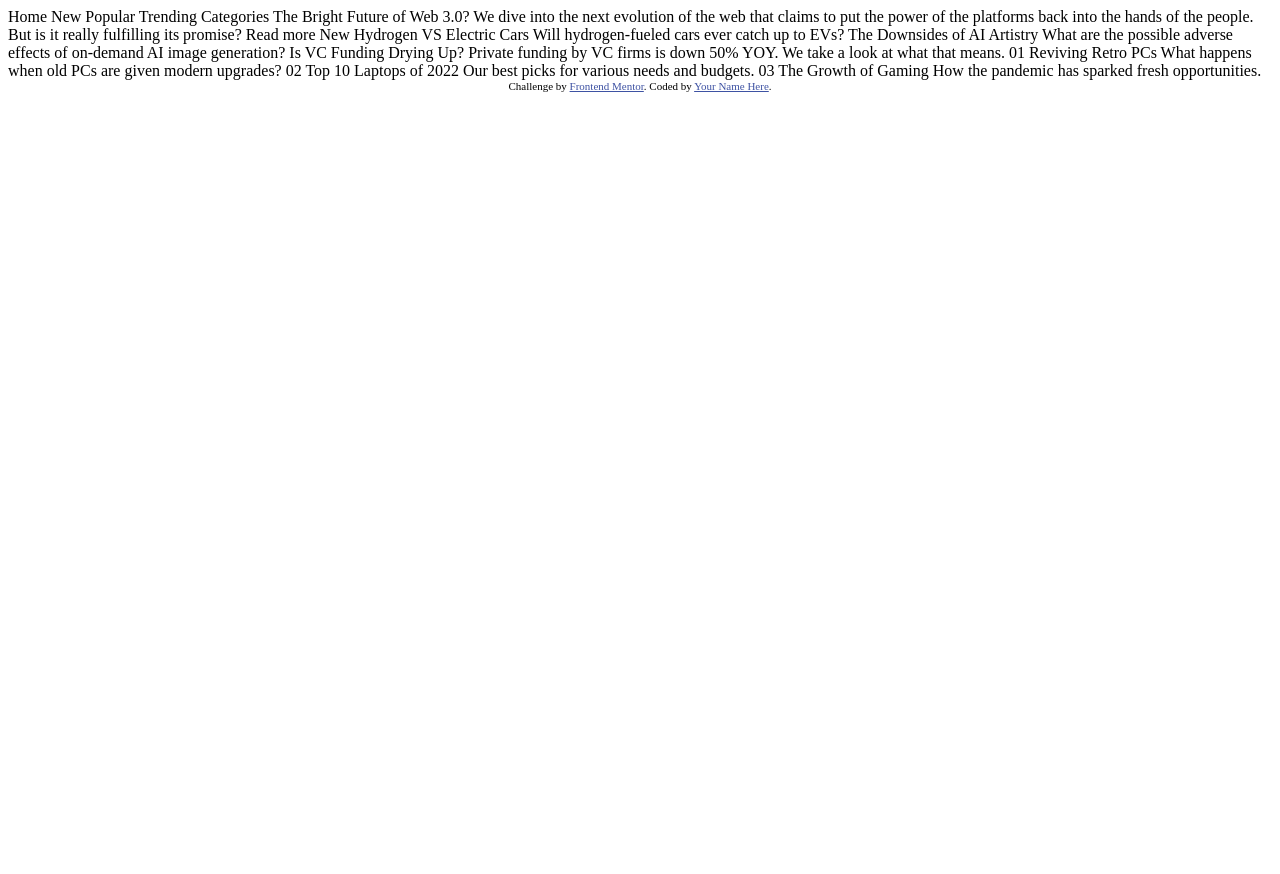
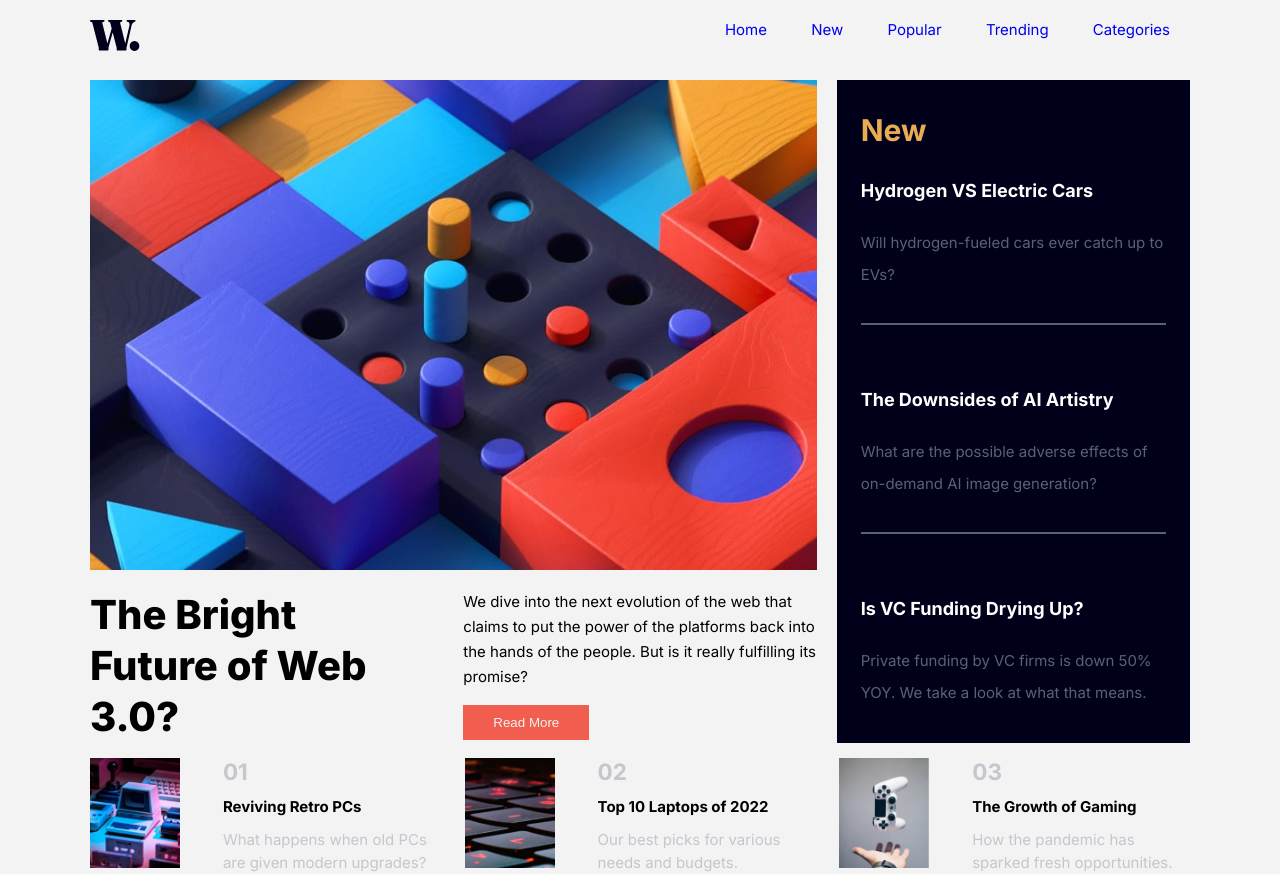
Before and after one commit to michaelaboctario/news-homepage, a plain HTML site: page index.html in a window 1280 px wide. Before the commit the page ends 800 px from the top, so only its background shows below. Drawn offline with Linux system fonts and the light colour scheme.

Commit message:
add solution files

```diff
--- a/index.html
+++ b/index.html
@@ -1,60 +1,126 @@
 <!DOCTYPE html>
 <html lang="en">
   <head>
-  <meta charset="UTF-8">
-  <meta name="viewport" content="width=device-width, initial-scale=1.0"> <!-- displays site properly based on user's device -->
-
-  <link rel="icon" type="image/png" sizes="32x32" href="./assets/images/favicon-32x32.png">
-
+    <meta charset="UTF-8" />
+    <meta http-equiv="X-UA-Compatible" content="IE=edge" />
+    <meta name="viewport" content="width=device-width, initial-scale=1.0" />
+    <link
+      rel="icon"
+      type="image/png"
+      sizes="32x32"
+      href="./assets/images/favicon-32x32.png"
+    />
+    <link rel="stylesheet" href="styles.css" type="text/css" />
     <title>Frontend Mentor | News homepage</title>
-
-  <!-- Feel free to remove these styles or customise in your own stylesheet 👍 -->
-  <style>
-    .attribution { font-size: 11px; text-align: center; }
-    .attribution a { color: hsl(228, 45%, 44%); }
-  </style>
   </head>
   <body>
+    <header>
+      <div class="logo__img">
+        <img src="./assets/images/logo.svg" alt="logo" />
+      </div>
+      <nav>
+        <ul>
+          <li><a href="#">Home</a></li>
+          <li><a href="#">New</a></li>
+          <li><a href="#">Popular</a></li>
+          <li><a href="#">Trending</a></li>
+          <li><a href="#">Categories</a></li>
+        </ul>
+      </nav>
+      <!-- nav icon section -->
+      <img class="icon-menu"
+        id="open-menu"
+        src="./assets/images/icon-menu.svg"
+        alt="icon menu open"
+      />
+      <img class="icon-menu-close"
+        id="close-menu"
+        src="./assets/images/icon-menu-close.svg"
+        alt="icon menu close"
+      />
+    </header>
+    <div class="container">
+      <main>
+        <section class="hero">
+          <img class="image__hero"
+            src="./assets/images/image-web-3-desktop.jpg"
+            alt="web-3 Image for desktop"
+          />
+         <!--  <div class="imagebg"></div> -->
+        </section>
+        <h1 class="hero__column">The Bright Future of Web 3.0?</h1>
+        <article class="hero__column hero__description">
+          <p>
+            We dive into the next evolution of the web that claims to put the
+            power of the platforms back into the hands of the people. But is it
+            really fulfilling its promise?
+          </p>
+          <button>Read More</button>
+        </article>
+        <aside>
+          <h2>New</h2>
 
-  Home
-  New
-  Popular
-  Trending
-  Categories
+          <div class="hero__more">
+            <h4>Hydrogen VS Electric Cars</h4>
+            <p>Will hydrogen-fueled cars ever catch up to EVs?</p>
+            <div class="border"></div>
+          </div>
 
-  The Bright Future of Web 3.0?
+          <div class="hero__more">
+            <h4>The Downsides of AI Artistry</h4>
+            <p>
+              What are the possible adverse effects of on-demand AI image
+              generation?
+            </p>
+            <div class="border"></div>
+          </div>
 
-  We dive into the next evolution of the web that claims to put the power of the platforms back into the hands of the people.
-  But is it really fulfilling its promise?
+          <div class="hero__more">
+            <h4>Is VC Funding Drying Up?</h4>
+            <p>
+              Private funding by VC firms is down 50% YOY. We take a look at what
+              that means.
+            </p>
+          </div>
+        </aside>
 
-  Read more
+        <section class="more__info">
+          <div class="more__info__col--1">
+            <img
+              src="./assets/images/image-retro-pcs.jpg"
+              alt="reviving retro pc's"
+            />
+            <div class="content__img">
+              <h2>01</h2>
+              <h4>Reviving Retro PCs</h4>
+              <p>What happens when old PCs are given modern upgrades?</p>
+            </div>
+          </div>
 
-  New
+          <div class="more__info__col--2">
+            <img src="./assets/images/image-top-laptops.jpg" alt="top laptops" />
+            <div class="content__img">
+              <h2>02</h2>
+              <h4>Top 10 Laptops of 2022</h4>
+              <p>Our best picks for various needs and budgets.</p>
+            </div>
+          </div>
 
-  Hydrogen VS Electric Cars
-  Will hydrogen-fueled cars ever catch up to EVs?
+          <div class="more__info__col--3">
+            <img
+              src="./assets/images/image-gaming-growth.jpg"
+              alt="gaming growth"
+            />
+            <div class="content__img">
+              <h2>03</h2>
+              <h4>The Growth of Gaming</h4>
+              <p>How the pandemic has sparked fresh opportunities.</p>
+            </div>
+          </div>
+        </section>
+      </main>
 
-  The Downsides of AI Artistry
-  What are the possible adverse effects of on-demand AI image generation?
-
-  Is VC Funding Drying Up?
-  Private funding by VC firms is down 50% YOY. We take a look at what that means.
-
-  01
-  Reviving Retro PCs
-  What happens when old PCs are given modern upgrades?
-
-  02
-  Top 10 Laptops of 2022
-  Our best picks for various needs and budgets.
-
-  03
-  The Growth of Gaming
-  How the pandemic has sparked fresh opportunities.
-
-  <div class="attribution">
-    Challenge by <a href="https://www.frontendmentor.io?ref=challenge" target="_blank">Frontend Mentor</a>.
-    Coded by <a href="#">Your Name Here</a>.
     </div>
+    <script src="script.js"></script>
   </body>
 </html>
--- /dev/null
+++ b/script.js
@@ -0,0 +1,16 @@
+"use strict";
+const openMenu = document.querySelector("#open-menu");
+const ul = document.querySelector("nav > ul");
+const closeMenu = document.querySelector("#close-menu");
+
+openMenu.addEventListener("click", () => {
+  ul.classList.toggle("show");
+  closeMenu.style.display = "block";
+  openMenu.style.display = "none";
+});
+
+closeMenu.addEventListener("click", () => {
+  closeMenu.style.display = "none";
+  openMenu.style.display = "block";
+  ul.classList.toggle("show");
+});
--- /dev/null
+++ b/styles.css
@@ -0,0 +1,291 @@
+@import url("https://fonts.googleapis.com/css2?family=Inter:wght@400;700;800&display=swap");
+
+* {
+  padding: 0;
+  margin: 0;
+  box-sizing: border-box;
+}
+
+html {
+  scroll-behavior: smooth;
+  position: relative;
+}
+
+body {
+  height: 100%;
+  width: 100%;
+  background-color: #f3f3f3;
+  font-family: "Inter", sans-serif;
+  font-size: 15px;
+}
+
+.container {
+  display: grid;
+  width: 1100px;
+  margin-inline: auto;
+}
+
+header {
+  display: flex;
+  justify-content: space-between;
+  height: 80px;
+  padding-top: 20px;
+  width: 1100px;
+  margin-inline: auto;
+}
+
+header > .logo__img {
+  width: 50px;
+}
+
+.logo__img > img {
+  width: 100%;
+}
+
+nav ul > li {
+  display: inline-block;
+  padding: 0px 20px;
+  list-style-type: none;
+}
+
+nav ul > li a[href] {
+  text-decoration: none;
+}
+
+nav ul > li a[href]:hover {
+  color: hsl(5, 85%, 63%);
+}
+
+header img[class^="icon-menu"] {
+  display: none;
+}
+
+/* main section */
+
+main {
+  display: grid;
+  grid-template-areas:
+    "desktop__image desktop__image aside"
+    "article__hero__one article__hero__two aside"
+    "more__info more__info more__info";
+ /*  gap: 1rem 1.5rem; */
+  gap: 15px 20px;
+  place-content: center;
+  width: 1100px;
+  margin-inline: auto;
+  grid-template-columns: repeat(3, 1fr);
+}
+
+main > aside {
+  background-color: hsl(240, 100%, 5%);
+}
+
+main > section.hero {
+  grid-area: desktop__image;
+}
+
+section > img {
+  width: 100%;
+}
+
+.image__hero {
+  object-fit: cover;
+  height: 490px;
+  width: 100%;
+}
+
+header > img.icon-menu {
+ /*  display: block;  */
+  width: 50px;
+  height: 35px;
+}
+
+header > img.icon-menu-close {
+  width: 40px;
+  height: 40px;
+}
+
+h1 {
+  grid-area: article__hero__one;
+  font-size: 2.5rem;
+  font-weight: 900;
+  width: 300px;
+  line-height: 3.2rem;
+ }
+
+
+.hero__description  {
+  grid-area: article__hero__two;
+  line-height: 25px;
+}
+
+button {
+  padding: 10px 30px;
+  background-color: hsl(5, 85%, 63%);
+  color: #f3f3f3;
+  border: none;
+  margin-top: 1rem;
+  cursor: pointer;
+}
+
+button:hover {
+  background-color: hsl(240, 100%, 5%);
+}
+
+aside {
+  grid-area: aside;
+}
+
+.hero__more {
+  padding: 2rem 1.5rem;
+}
+
+div.border {
+  border: 1px solid hsl(236, 13%, 42%);
+  margin-top: 2rem;
+}
+
+.hero__more > h4 {
+  color: white;
+  font-size: 18px;
+}
+
+.hero__more > h4:hover {
+  color: hsl(35, 77%, 62%);
+  cursor: pointer;
+}
+
+.hero__more > p {
+  color: hsl(236, 13%, 42%);
+  padding-top: 10px;
+  line-height: 2rem;
+  margin-top: 1rem;
+}
+
+aside > h2 {
+  color: hsl(35, 77%, 62%);
+  padding-top: 2rem;
+  font-size: 30px;
+  padding-left: 1.5rem;
+}
+
+/* Last section */
+.more__info {
+  grid-area: more__info;
+  display: grid;
+  grid-template-columns: repeat(3, 1fr);
+  gap: 1.5rem;
+  margin-top: 1rem 0 2rem 0;
+}
+
+
+section > div[class^="more__info__col--"] {
+  display: grid;
+  grid-template-columns: 1fr 2fr;
+  align-items: center;
+  gap: 1.5rem;
+}
+
+div[class^="more__info__col--"] > img {
+ /*  width: 100%; */
+  width: 90px;
+  height: 110px;
+  object-fit: cover;
+}
+
+.content__img {
+ /*  height: 100%; */
+  height: 110px;
+}
+
+div.content__img > h2 {
+  color: hsl(233, 8%, 79%);
+}
+
+div.content__img > h4 {
+  padding: 0.8rem 0;
+}
+
+div.content__img > h4:hover {
+  color: hsl(5, 85%, 63%);
+  cursor: pointer;
+}
+
+div.content__img > p {
+  line-height: 1.4rem;
+  color: hsl(233, 8%, 79%);
+}
+
+@media screen and (max-width: 768px) {
+  main {
+    grid-template-columns: auto;
+    grid-template-rows: auto;
+    grid-template-areas:
+      "desktop__image"
+      "article__hero__one"
+      "article__hero__two"
+      "aside"
+      "more__info";
+    width: 100%;
+    padding: 0 1.5rem;
+  }
+
+  .container {
+    display: block;
+    width: 100%;
+  }
+  header {
+    width: 100%;
+    padding: 1.5rem;
+  }
+
+  header > img.icon-menu {
+    display: block;
+  }
+
+ .image__hero {
+    content: url("./assets/images/image-web-3-mobile.jpg");
+  }
+
+ nav > ul {
+    position: fixed;
+    height: 100vh;
+    background-color: #f3f3f3;
+    top: 60px;
+    right: -100%;
+    transition: all 1s ease-out;
+  }
+
+  nav ul > li {
+    margin-bottom: 2rem;
+    line-height: 2rem;
+    display: block;
+  }
+
+  nav ul > li:first-child {
+    margin-top: 5rem;
+  }
+
+  nav > ul.show {
+    right: -20%;
+    height: 100%;
+    width: 100%;
+  }
+
+  ul > li a {
+    font-size: 1.5rem;
+    color: hsl(240, 100%, 5%);
+  }
+
+  .more__info {
+    width: 100%;
+    max-width: 768px;
+    grid-template-columns: 1fr;
+    grid-template-rows: auto;
+    grid-template-areas: "info__1" "info__2" "info__3";
+  }
+
+  h1 {
+    width: 100%;
+  }
+}
```
Lines whose indentation alone changed are shown as unchanged.
